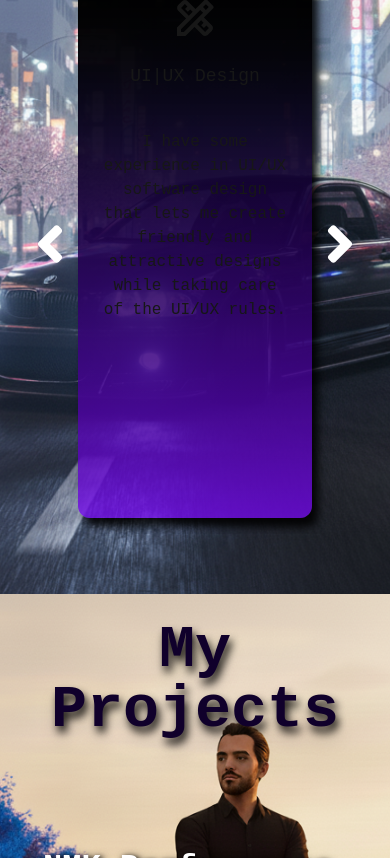
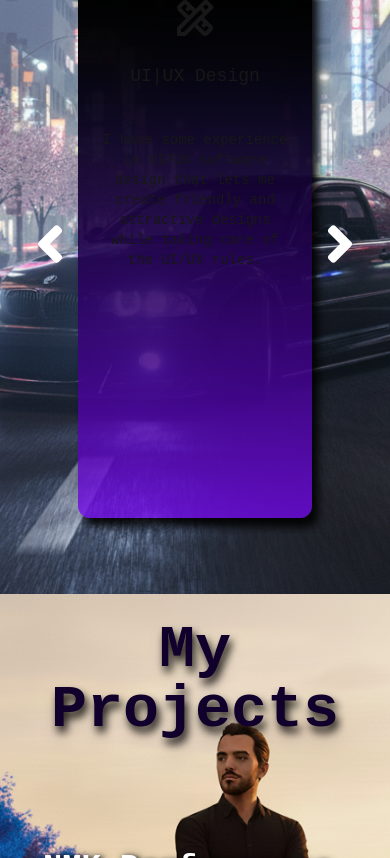
Before and after one commit to hashem-ahmad/HashemProtfolio, a Next.js app: page / in a window 390 px wide. Shown: the part 1980-2838 px from the top of the page. Built offline with nearby package versions, Linux system fonts and the light colour scheme.

Commit message:
Update MySkills.tsx

```diff
--- a/components/MySkills.tsx
+++ b/components/MySkills.tsx
@@ -123,15 +123,15 @@ export default function MySkills() {
                   className={`${styles.cards} rounded-xl bg-gradient-to-b from-black to-violet-700/80 p-6 justify-self-center shadow-xl/50 hover:scale-105 cursor-grab`}
                 >
                   <Icon
-                    className={`${styles.icons} 2xl:text-7xl max-2xl:text-5xl mb-5 2xl:mb-10`}
+                    className={`${styles.icons} 2xl:text-7xl max-2xl:text-5xl mb-5 2xl:mb-10 text-center justify-self-center`}
                   />
                   <h2
-                    className={`${styles.cardHeader} 2xl:text-3xl max-2xl:text-xl max-mb-5 max-lg:text-lg lg:text-lg w-full text-center max-sm:mb-10`}
+                    className={`${styles.cardHeader} 2xl:text-3xl max-2xl:text-xl max-mb-5 max-lg:text-lg lg:text-lg w-full text-center mb-10`}
                   >
                     {skill.title}
                   </h2>
                   <p
-                    className={`${styles.cardP} 2xl:text-2xl max-2xl:text-lg text-center max-lg:text-lg lg:text-lg max-md:text-base md:text-base`}
+                    className={`${styles.cardP} 2xl:text-2xl max-2xl:text-lg text-center max-lg:text-lg lg:text-lg max-md:text-base md:text-base max-sm:text-sm`}
                   >
                     {skill.description}
                   </p>
```
